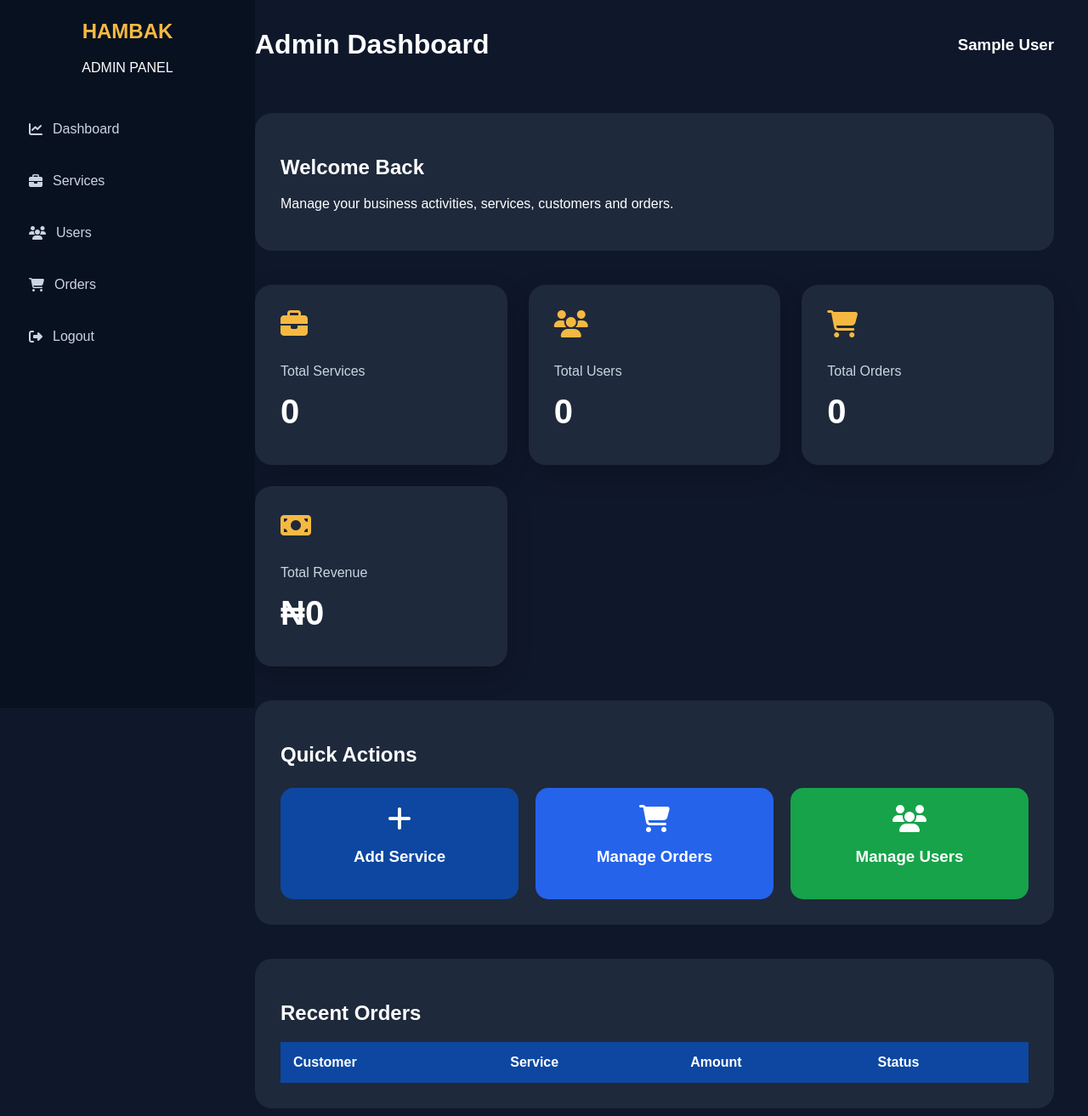
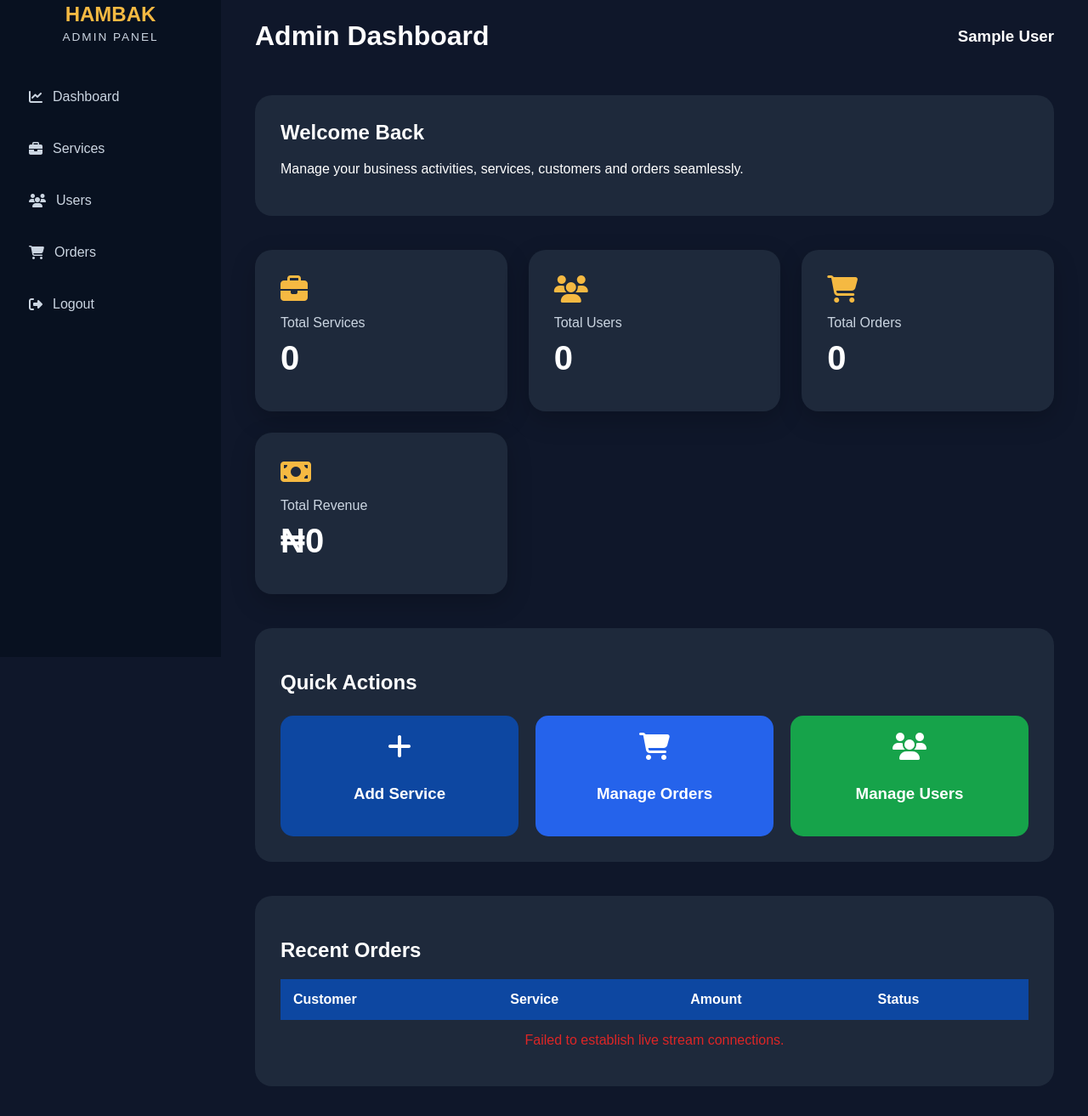
Before and after one commit to hambak901-hue/hambak-tech-services, a website: page frontend/pages/admin.html in a window 1280 px wide. Shown: the part 27-1340 px from the top of the page at 85% size. Drawn offline with Linux system fonts and the light colour scheme; no server answers; sample sign-in values are in the browser's storage.

Commit message:
Update admin.html

```diff
--- a/frontend/pages/admin.html
+++ b/frontend/pages/admin.html
@@ -2,577 +2,329 @@
 <html lang="en">
 
 <head>
-
   <meta charset="UTF-8">
-
-<meta
-name="viewport"
-content="width=device-width, initial-scale=1.0"
->
-
-<title>
-Admin Dashboard | HAMBAK
-</title>
-
-<link
-rel="stylesheet"
-href="https://cdnjs.cloudflare.com/ajax/libs/font-awesome/6.5.1/css/all.min.css"
->
-
+  <meta name="viewport" content="width=device-width, initial-scale=1.0">
+  <title>Admin Dashboard | HAMBAK</title>
+  <link rel="stylesheet" href="https://cdnjs.cloudflare.com/ajax/libs/font-awesome/6.5.1/css/all.min.css">
   <style>
-
-body{
-margin:0;
-font-family:Arial,sans-serif;
-background:#0f172a;
-color:white;
+    body {
+      margin: 0;
+      font-family: Arial, sans-serif;
+      background: #0f172a;
+      color: white;
     }
 
-.admin-container{
-display:flex;
-min-height:100vh;
+    .admin-container {
+      display: flex;
+      min-height: 100vh;
     }
 
-.sidebar{
-width:260px;
-background:#081120;
-padding:30px 20px;
-position:fixed;
-height:100%;
+    .sidebar {
+      width: 260px;
+      background: #081120;
+      padding: 30px 20px;
+      position: fixed;
+      height: 100%;
+      box-sizing: border-box;
     }
 
-.logo{
-text-align:center;
-margin-bottom:40px;
+    .logo {
+      text-align: center;
+      margin-bottom: 40px;
     }
 
-.logo h2{
-color:#f5b942;
+    .logo h2 {
+      color: #f5b942;
+      margin: 0;
     }
 
-.menu{
-display:flex;
-flex-direction:column;
-gap:15px;
+    .logo p {
+      margin: 5px 0 0 0;
+      font-size: 0.85rem;
+      letter-spacing: 2px;
+      color: #cbd5e1;
     }
 
-.menu a{
-text-decoration:none;
-color:#cbd5e1;
-padding:14px;
-border-radius:12px;
-display:flex;
-align-items:center;
-gap:12px;
-transition:0.3s;
+    .menu {
+      display: flex;
+      flex-direction: column;
+      gap: 15px;
     }
 
-.menu a:hover{
-background:#0d47a1;
-color:white;
+    .menu a {
+      text-decoration: none;
+      color: #cbd5e1;
+      padding: 14px;
+      border-radius: 12px;
+      display: flex;
+      align-items: center;
+      gap: 12px;
+      transition: 0.3s;
     }
 
-.main{
-margin-left:260px;
-flex:1;
-padding:40px;
+    .menu a:hover {
+      background: #0d47a1;
+      color: white;
     }
 
-.topbar{
-display:flex;
-justify-content:space-between;
-align-items:center;
-margin-bottom:40px;
-flex-wrap:wrap;
-gap:20px;
+    .main {
+      margin-left: 260px;
+      flex: 1;
+      padding: 40px;
     }
 
-.stats-grid{
-display:grid;
-grid-template-columns:
-repeat(auto-fit,minmax(250px,1fr));
-gap:25px;
+    .topbar {
+      display: flex;
+      justify-content: space-between;
+      align-items: center;
+      margin-bottom: 40px;
+      flex-wrap: wrap;
+      gap: 20px;
     }
 
-.stat-card{
-background:#1e293b;
-padding:30px;
-border-radius:20px;
-box-shadow:
-0 10px 30px rgba(0,0,0,0.2);
+    .topbar h1 {
+      margin: 0;
     }
 
-.stat-card i{
-font-size:2rem;
-color:#f5b942;
-margin-bottom:15px;
+    .stats-grid {
+      display: grid;
+      grid-template-columns: repeat(auto-fit, minmax(250px, 1fr));
+      gap: 25px;
     }
 
-.stat-card h2{
-font-size:2.5rem;
-margin:10px 0;
+    .stat-card {
+      background: #1e293b;
+      padding: 30px;
+      border-radius: 20px;
+      box-shadow: 0 10px 30px rgba(0, 0, 0, 0.2);
     }
 
-.stat-card p{
-color:#cbd5e1;
+    .stat-card i {
+      font-size: 2rem;
+      color: #f5b942;
+      margin-bottom: 15px;
     }
 
-.welcome-box{
-background:#1e293b;
-padding:30px;
-border-radius:20px;
-margin-bottom:40px;
+    .stat-card h2 {
+      font-size: 2.5rem;
+      margin: 10px 0;
     }
 
-@media(max-width:900px){
-
-.admin-container{
-flex-direction:column;
+    .stat-card p {
+      color: #cbd5e1;
+      margin: 0;
     }
 
-.sidebar{
-position:relative;
-width:100%;
-height:auto;
+    .welcome-box {
+      background: #1e293b;
+      padding: 30px;
+      border-radius: 20px;
+      margin-bottom: 40px;
     }
 
-.main{
-margin-left:0;
+    .welcome-box h2 {
+      margin-top: 0;
     }
 
+    @media(max-width: 900px) {
+      .admin-container {
+        flex-direction: column;
       }
 
+      .sidebar {
+        position: relative;
+        width: 100%;
+        height: auto;
+      }
+
+      .main {
+        margin-left: 0;
+        padding: 20px;
+      }
+    }
   </style>
-
 </head>
 
 <body>
 
   <div class="admin-container">
-
-<!-- SIDEBAR -->
-
     <div class="sidebar">
-
       <div class="logo">
-
-<h2>
-HAMBAK
-</h2>
-
-<p>
-ADMIN PANEL
-</p>
-
+        <h2>HAMBAK</h2>
+        <p>ADMIN PANEL</p>
+      </div>
+      <div class="menu">
+        <a href="admin.html"><i class="fa-solid fa-chart-line"></i> Dashboard</a>
+        <a href="admin-services.html"><i class="fa-solid fa-briefcase"></i> Services</a>
+        <a href="admin-users.html"><i class="fa-solid fa-users"></i> Users</a>
+        <a href="admin-orders.html"><i class="fa-solid fa-cart-shopping"></i> Orders</a>
+        <a href="#" id="logoutBtn"><i class="fa-solid fa-right-from-bracket"></i> Logout</a>
+      </div>
     </div>
 
-<div class="menu">
-
-<a href="admin.html">
-
-<i class="fa-solid fa-chart-line"></i>
-
-Dashboard
-
-</a>
-
-<a href="admin-services.html">
-
-<i class="fa-solid fa-briefcase"></i>
-
-Services
-
-</a>
-
-<a href="admin-users.html">
-
-<i class="fa-solid fa-users"></i>
-
-Users
-
-</a>
-
-<a href="admin-orders.html">
-
-<i class="fa-solid fa-cart-shopping"></i>
-
-Orders
-
-</a>
-
-<a href="#" id="logoutBtn">
-
-<i class="fa-solid fa-right-from-bracket"></i>
-
-Logout
-
-</a>
-
-</div>
-
-</div>
-
-<!-- MAIN -->
-
     <div class="main">
-
       <div class="topbar">
-
-<h1>
-Admin Dashboard
-</h1>
-
-<h3 id="adminName">
-Admin
-</h3>
-
+        <h1>Admin Dashboard</h1>
+        <h3 id="adminName">Admin</h3>
       </div>
 
       <div class="welcome-box">
-
-<h2>
-Welcome Back
-</h2>
-
-<p>
-Manage your business activities,
-services, customers and orders.
-</p>
-
+        <h2>Welcome Back</h2>
+        <p>Manage your business activities, services, customers and orders seamlessly.</p>
       </div>
 
       <div class="stats-grid">
-
         <div class="stat-card">
-
           <i class="fa-solid fa-briefcase"></i>
-
           <p>Total Services</p>
-
-<h2 id="totalServices">
-0
-</h2>
-
+          <h2 id="totalServices">0</h2>
+        </div>
+        <div class="stat-card">
+          <i class="fa-solid fa-users"></i>
+          <p>Total Users</p>
+          <h2 id="totalUsers">0</h2>
+        </div>
+        <div class="stat-card">
+          <i class="fa-solid fa-cart-shopping"></i>
+          <p>Total Orders</p>
+          <h2 id="totalOrders">0</h2>
+        </div>
+        <div class="stat-card">
+          <i class="fa-solid fa-money-bill"></i>
+          <p>Total Revenue</p>
+          <h2 id="totalRevenue">₦0</h2>
+        </div>
       </div>
 
-<div class="stat-card">
-
-<i class="fa-solid fa-users"></i>
-
-<p>Total Users</p>
-
-<h2 id="totalUsers">
-0
-</h2>
-
+      <div style="margin-top:40px; background:#1e293b; padding:30px; border-radius:20px;">
+        <h2>Quick Actions</h2>
+        <div style="display:grid; grid-template-columns: repeat(auto-fit,minmax(220px,1fr)); gap:20px; margin-top:25px;">
+          <a href="admin-services.html" style="background:#0d47a1; padding:20px; border-radius:15px; text-decoration:none; color:white; text-align:center;">
+            <i class="fa-solid fa-plus" style="font-size:2rem; margin-bottom:10px;"></i>
+            <h3>Add Service</h3>
+          </a>
+          <a href="admin-orders.html" style="background:#2563eb; padding:20px; border-radius:15px; text-decoration:none; color:white; text-align:center;">
+            <i class="fa-solid fa-cart-shopping" style="font-size:2rem; margin-bottom:10px;"></i>
+            <h3>Manage Orders</h3>
+          </a>
+          <a href="admin-users.html" style="background:#16a34a; padding:20px; border-radius:15px; text-decoration:none; color:white; text-align:center;">
+            <i class="fa-solid fa-users" style="font-size:2rem; margin-bottom:10px;"></i>
+            <h3>Manage Users</h3>
+          </a>
+        </div>
       </div>
 
-<div class="stat-card">
-
-<i class="fa-solid fa-cart-shopping"></i>
-
-<p>Total Orders</p>
-
-<h2 id="totalOrders">
-0
-</h2>
-
+      <div style="margin-top:40px; background:#1e293b; padding:30px; border-radius:20px; overflow:auto;">
+        <h2>Recent Orders</h2>
+        <table style="width:100%; border-collapse:collapse; margin-top:20px;">
+          <thead>
+            <tr>
+              <th style="padding:15px; text-align:left; background:#0d47a1;">Customer</th>
+              <th style="padding:15px; text-align:left; background:#0d47a1;">Service</th>
+              <th style="padding:15px; text-align:left; background:#0d47a1;">Amount</th>
+              <th style="padding:15px; text-align:left; background:#0d47a1;">Status</th>
+            </tr>
+          </thead>
+          <tbody id="recentOrdersTable">
+            <tr>
+              <td colspan="4" style="padding:15px; text-align:center; color:#cbd5e1;">Loading live metrics stream...</td>
+            </tr>
+          </tbody>
+        </table>
       </div>
-
-<div class="stat-card">
-
-<i class="fa-solid fa-money-bill"></i>
-
-<p>Total Revenue</p>
-
-<h2 id="totalRevenue">
-₦0
-</h2>
-
     </div>
-
-</div>
-
-<!-- QUICK ACTIONS -->
-
-<div
-style="
-margin-top:40px;
-background:#1e293b;
-padding:30px;
-border-radius:20px;
-"
->
-
-<h2>
-Quick Actions
-</h2>
-
-<div
-style="
-display:grid;
-grid-template-columns:
-repeat(auto-fit,minmax(220px,1fr));
-gap:20px;
-margin-top:25px;
-"
->
-
-<a
-href="admin-services.html"
-style="
-background:#0d47a1;
-padding:20px;
-border-radius:15px;
-text-decoration:none;
-color:white;
-text-align:center;
-"
->
-
-<i
-class="fa-solid fa-plus"
-style="font-size:2rem;"
-></i>
-
-<h3>
-Add Service
-</h3>
-
-</a>
-
-<a
-href="admin-orders.html"
-style="
-background:#2563eb;
-padding:20px;
-border-radius:15px;
-text-decoration:none;
-color:white;
-text-align:center;
-"
->
-
-<i
-class="fa-solid fa-cart-shopping"
-style="font-size:2rem;"
-></i>
-
-<h3>
-Manage Orders
-</h3>
-
-</a>
-
-<a
-href="admin-users.html"
-style="
-background:#16a34a;
-padding:20px;
-border-radius:15px;
-text-decoration:none;
-color:white;
-text-align:center;
-"
->
-
-<i
-class="fa-solid fa-users"
-style="font-size:2rem;"
-></i>
-
-<h3>
-Manage Users
-</h3>
-
-</a>
-
-</div>
-
-</div>
-
-<!-- RECENT ORDERS -->
-
-<div
-style="
-margin-top:40px;
-background:#1e293b;
-padding:30px;
-border-radius:20px;
-overflow:auto;
-"
->
-
-<h2>
-Recent Orders
-</h2>
-
-<table
-style="
-width:100%;
-border-collapse:collapse;
-margin-top:20px;
-"
->
-
-<thead>
-
-<tr>
-
-<th
-style="
-padding:15px;
-text-align:left;
-background:#0d47a1;
-"
->
-Customer
-</th>
-
-<th
-style="
-padding:15px;
-text-align:left;
-background:#0d47a1;
-"
->
-Service
-</th>
-
-<th
-style="
-padding:15px;
-text-align:left;
-background:#0d47a1;
-"
->
-Amount
-</th>
-
-<th
-style="
-padding:15px;
-text-align:left;
-background:#0d47a1;
-"
->
-Status
-</th>
-
-</tr>
-
-</thead>
-
-<tbody id="recentOrdersTable">
-
-</tbody>
-
-</table>
-
   </div>
 
   <script>
     /* =========================
-SECURITY & AUTH GUARD
+    SECURITY ACCESS GUARD
     ========================= */
     const user = JSON.parse(localStorage.getItem("hambak_user"));
     const token = localStorage.getItem("hambak_token");
 
-// Secure against logged-out users OR regular customers trying to view admin
     if (!user || !token || user.role !== "admin") {
       localStorage.removeItem("hambak_user");
       localStorage.removeItem("hambak_token");
+      alert("Unauthorized Access. Redirecting to login panel.");
       window.location.href = "login.html";
     } else {
       document.getElementById("adminName").innerHTML = user.name;
     }
 
     /* =========================
-LIVE API BASE CONFIG
+    PRODUCTION API ENDPOINT CONFIG
     ========================= */
     const BASE_URL = "https://hambak-tech-services.onrender.com/api";
 
     /* =========================
-LOAD DASHBOARD
+    LOAD LIVE METRICS STREAM
     ========================= */
     async function loadDashboard() {
       try {
-        /* =========================
-        FETCH SERVICES
-        ========================= */
+        /* 1. FETCH SERVICES FROM CLUSTER */
         const servicesResponse = await fetch(`${BASE_URL}/services`);
         const servicesData = await servicesResponse.json();
         const servicesList = servicesData.services || [];
         document.getElementById("totalServices").innerHTML = servicesList.length;
 
-        /* =========================
-        FETCH USERS
-        ========================= */
+        /* 2. FETCH REGISTERED ACCOUNTS */
         const usersResponse = await fetch(`${BASE_URL}/users`, {
-            headers: {
-                "Authorization": `Bearer ${token}`
-            }
+          headers: { "Authorization": `Bearer ${token}` }
         });
         const usersData = await usersResponse.json();
         const usersList = usersData.users || [];
         document.getElementById("totalUsers").innerHTML = usersList.length;
 
-        /* =========================
-        FETCH ORDERS
-        ========================= */
+        /* 3. FETCH INCOMING BUSINESS ORDERS */
         const ordersResponse = await fetch(`${BASE_URL}/orders`, {
-            headers: {
-                "Authorization": `Bearer ${token}`
-            }
+          headers: { "Authorization": `Bearer ${token}` }
         });
         const ordersData = await ordersResponse.json();
         const ordersList = ordersData.orders || [];
-
-        // Update Total Orders Counter
         document.getElementById("totalOrders").innerHTML = ordersList.length;
 
-        /* =========================
-        CALCULATE REVENUE
-        ========================= */
+        /* 4. DYNAMIC SYSTEM REVENUE EVALUATION */
         let revenue = 0;
         ordersList.forEach(order => {
-            if (order.status === "Completed" || !order.status) {
+          // Captures completed workflow entries cleanly
+          if (order.status?.toLowerCase() === "completed" || order.status?.toLowerCase() === "successful" || !order.status) {
             revenue += Number(order.amount || 0);
           }
         });
         document.getElementById("totalRevenue").innerHTML = `₦${revenue.toLocaleString()}`;
 
-        /* =========================
-        RECENT ORDERS TABLE
-        ========================= */
+        /* 5. POPULATE RECENT ORDERS GRID */
         const recentOrdersTable = document.getElementById("recentOrdersTable");
         recentOrdersTable.innerHTML = "";
 
         if (ordersList.length === 0) {
-            recentOrdersTable.innerHTML = `<tr><td colspan="4" style="padding:15px; text-align:center; color:#cbd5e1;">No orders found yet</td></tr>`;
+          recentOrdersTable.innerHTML = `<tr><td colspan="4" style="padding:15px; text-align:center; color:#cbd5e1;">No systemic logs captured yet.</td></tr>`;
           return;
         }
 
         ordersList
-            .slice(0, 5)
+          .slice(0, 5) // Stream the latest 5 orders
           .forEach(order => {
-                const customerDisplay = order.customerName || (order.user ? order.user.name : "Guest User");
-                const serviceDisplay = order.serviceName || (order.service ? order.service.name : "Digital Registration");
+            const customerDisplay = order.customerName || (order.user ? order.user.name : "Guest Client");
+            const serviceDisplay = order.service ? order.service.name : "Digital Utility / Printing";
+            const orderStatus = order.status || "pending";
+
+            // Map out badge color dynamics
+            let statusStyle = "background:#d97706;"; // Amber for pending
+            if(orderStatus.toLowerCase() === "completed" || orderStatus.toLowerCase() === "successful") {
+              statusStyle = "background:#16a34a;"; // Green
+            } else if(orderStatus.toLowerCase() === "cancelled" || orderStatus.toLowerCase() === "failed") {
+              statusStyle = "background:#dc2626;"; // Red
+            }
 
             recentOrdersTable.innerHTML += `
               <tr>
+                <td style="padding:15px; border-bottom: 1px solid rgba(255,255,255,0.1);">${customerDisplay}</td>
+                <td style="padding:15px; border-bottom: 1px solid rgba(255,255,255,0.1);">${serviceDisplay}</td>
+                <td style="padding:15px; border-bottom: 1px solid rgba(255,255,255,0.1);">₦${Number(order.amount || 0).toLocaleString()}</td>
                 <td style="padding:15px; border-bottom: 1px solid rgba(255,255,255,0.1);">
-                        ${customerDisplay}
-                    </td>
-                    <td style="padding:15px; border-bottom: 1px solid rgba(255,255,255,0.1);">
-                        ${serviceDisplay}
-                    </td>
-                    <td style="padding:15px; border-bottom: 1px solid rgba(255,255,255,0.1);">
-                        ₦${Number(order.amount || 0).toLocaleString()}
-                    </td>
-                    <td style="padding:15px; border-bottom: 1px solid rgba(255,255,255,0.1);">
-                        <span style="background:${order.status === 'Pending' ? '#d97706' : '#16a34a'}; padding:6px 12px; border-radius:50px; font-size:0.9rem;">
-                            ${order.status || "Completed"}
+                  <span style="${statusStyle} padding:6px 12px; border-radius:50px; font-size:0.85rem; text-transform: capitalize;">
+                    ${orderStatus}
                   </span>
                 </td>
               </tr>
@@ -580,12 +332,16 @@ async function loadDashboard() {
           });
 
       } catch (error) {
-        console.error("Dashboard Loading Error:", error);
+        console.error("Dashboard Analytics Compilation Failure:", error);
+        const recentOrdersTable = document.getElementById("recentOrdersTable");
+        if (recentOrdersTable) {
+          recentOrdersTable.innerHTML = `<tr><td colspan="4" style="padding:15px; text-align:center; color:#dc2626;">Failed to establish live stream connections.</td></tr>`;
+        }
       }
     }
 
     /* =========================
-LOGOUT ACTION
+    LOGOUT PROCESSOR ROUTINE
     ========================= */
     document.getElementById("logoutBtn").addEventListener("click", (e) => {
       e.preventDefault();
@@ -594,10 +350,9 @@ document.getElementById("logoutBtn").addEventListener("click", (e) => {
       window.location.href = "login.html";
     });
 
-// Run metrics stream on paint
+    // Run active data engine stream on layout paint
     loadDashboard();
   </script>
-
 </body>
 
 </html>
```
Lines whose indentation alone changed are shown as unchanged.
